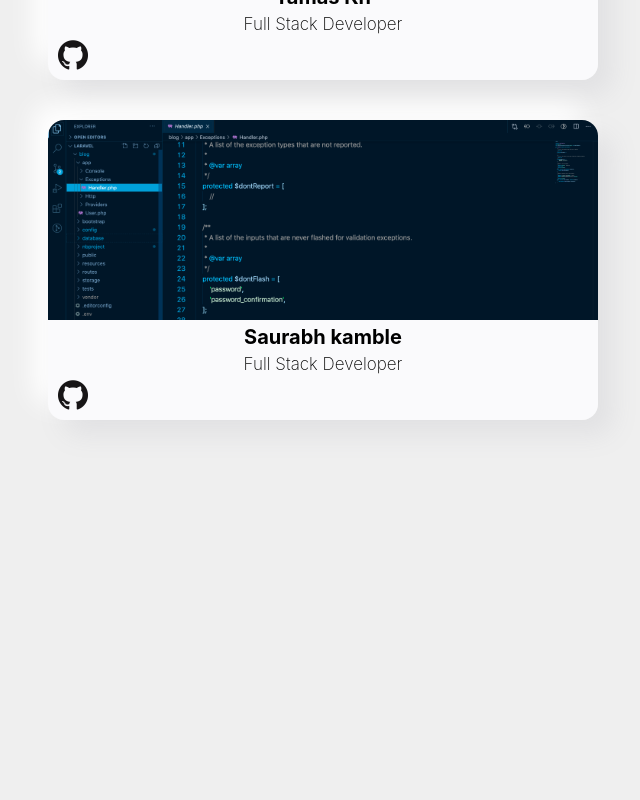
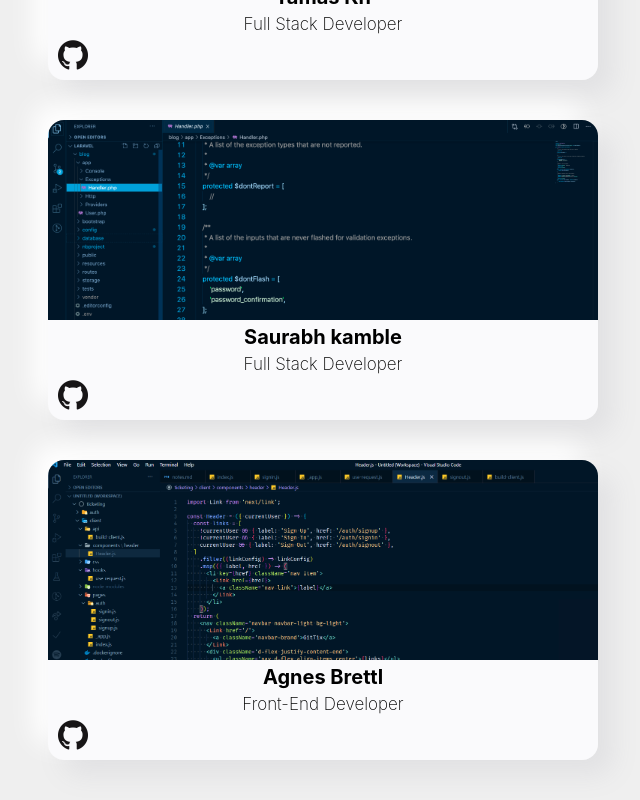
Before and after one commit to ProjectDock/LookMeCoding, a React (Create React App) app: page / in a window 1280 px wide. Shown: the part 1020-1820 px from the top of the page, without its empty margins (317-957 px from the left). Before the commit the page ends 1500 px from the top, so only its background shows below. Built offline with nearby package versions, Linux system fonts and the light colour scheme.

Commit message:
Add myself as a contributor

```diff
--- a/src/CONTRIBUTE_HERE/content.js
+++ b/src/CONTRIBUTE_HERE/content.js
@@ -22,6 +22,13 @@
         github: "https://github.com/saurabh2836"
     },
 
+    {
+        name: "Agnes Brettl",
+        title: "Front-End Developer",
+        image: "AgnesBrettl/AgnesBrettl.png",
+        github: "https://github.com/brettl1991"
+    },
+
 /** ======== Place your infos above ======== **/
 
 ]
```
Also changed, not shown: src/CONTRIBUTE_HERE/screenshots/AgnesBrettl/AgnesBrettl.png (added).
